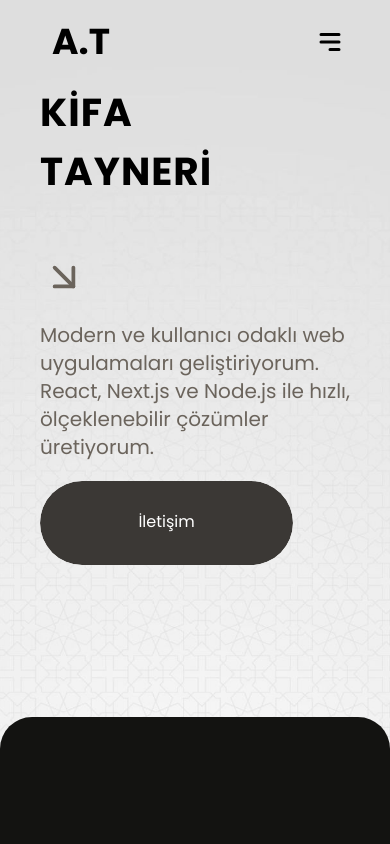
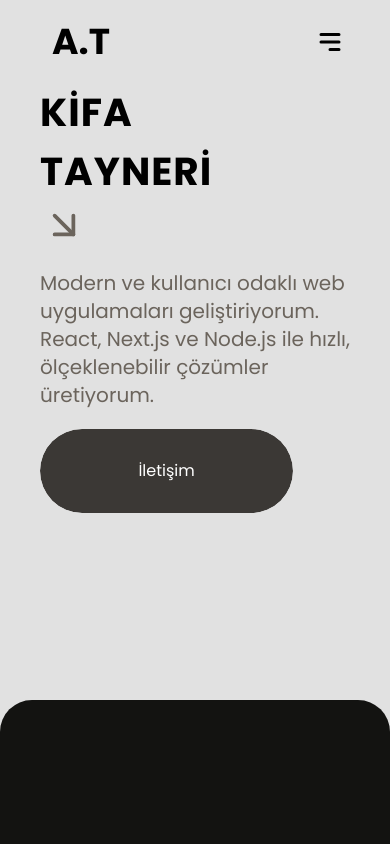
Before and after one commit to Vi303832/PortfolioP, a React (Vite) app: page / in a window 390 px wide. Shown: the top 844 px of the page. Built offline with nearby package versions, Linux system fonts and the light colour scheme.

Commit message:
Home sayfası responsive düzeltmeler

```diff
--- a/src/App.jsx
+++ b/src/App.jsx
@@ -169,12 +169,12 @@ function App() {
 
   return (
 
-    <div className="w-[100%]  max-h-[800px] flex flex-col !scroll-smooth  bg-a -z-50 font-Poppins">
+    <div className="w-[100%] min-h-screen flex flex-col !scroll-smooth  bg-a -z-50 font-Poppins">
 
       {
         started
-          ? <div className='bg-[#E1E1E1]  h-full w-full absolute' /> // Burada bg kullanılıyor
-          : <div className="h-screen w-full bg-a absolute z-20"></div>
+          ? ""
+          : <div className="h-screen w-full bg-a absolute z-10"></div>
       }
 
       {/* Home Section */}
@@ -182,7 +182,7 @@ function App() {
 
 
         id='home'
-        className='h-full !z-20     flex flex-col '>
+        className='h-screen max-h-[700px] !z-20     flex flex-col '>
 
 
         <Home />
@@ -212,7 +212,7 @@ function App() {
         >
           <div className=' w-full relative h-full   flex flex-col  justify-start font-Poppins '>
 
-            <div className=' text-[13vw] h-[35vh]  max-md:h-[20vh] max-md:text-[20vw]  w-full overflow-hidden    flex justify-start items-start'>
+            <div className=' text-[13vw] h-[35vh]  max-md:h-fit max-md:text-[20vw]  w-full overflow-hidden    flex justify-start items-start'>
               <motion.div>
                 <motion.div
 
@@ -492,7 +492,7 @@ function App() {
 
 
 
-        className={`min-h-screen bg-transparent z-20 text-kbeyaz font-Poppins  ${started ? "" : "hidden"} `
+        className={`min-h-screen bg-transparent z-20  text-kbeyaz font-Poppins  ${started ? "" : "hidden"} `
         }>
         {/* Sayfa içeriği */}
 
--- a/src/Home.jsx
+++ b/src/Home.jsx
@@ -38,7 +38,8 @@ function Home() {
                 }}
                 style={{ overflow: 'hidden' }}
             >
-                <img className="min-h-full w-[100vw]  object-cover  " src={bg} alt="background" />
+
+                <div className='min-h-full w-[100vw] bg-[#E1E1E1] ' />
             </motion.div>
         </div>
 
--- a/src/Skills2.jsx
+++ b/src/Skills2.jsx
@@ -94,10 +94,10 @@ function SkillComponent({ title, description, yd }) {
                 </div>
 
 
-                <div className='flex h-full w-full absolute items-center'>
-                    <div className='w-full h-full relative'>
+                <div className='flex max-md:flex-col h-full w-full absolute items-center'>
+                    <div className='w-full h-full relative  '>
                         {/* Siyah arka plan ve şeffaf yazı */}
-                        <div className='absolute px-2 h-full w-full flex items-center max-xl:text-4xl bg-a'>
+                        <div className='absolute px-2 h-full w-full flex items-center max-xl:text-4xl bg-a '>
                             <div className='text-transparent' style={{ WebkitTextStroke: '2px white' }}>{title}</div>
                         </div>
 
@@ -116,7 +116,7 @@ function SkillComponent({ title, description, yd }) {
 
                 {/* Açıklama */}
                 <div className='text-2xl w-[40%] right-10 absolute h-full flex items-center py-2 text-a'>
-                    <div className='absolute'>{description}</div>
+                    <div className='absolute max-md:relative'>{description}</div>
                 </div>
             </div>
         </>
```
